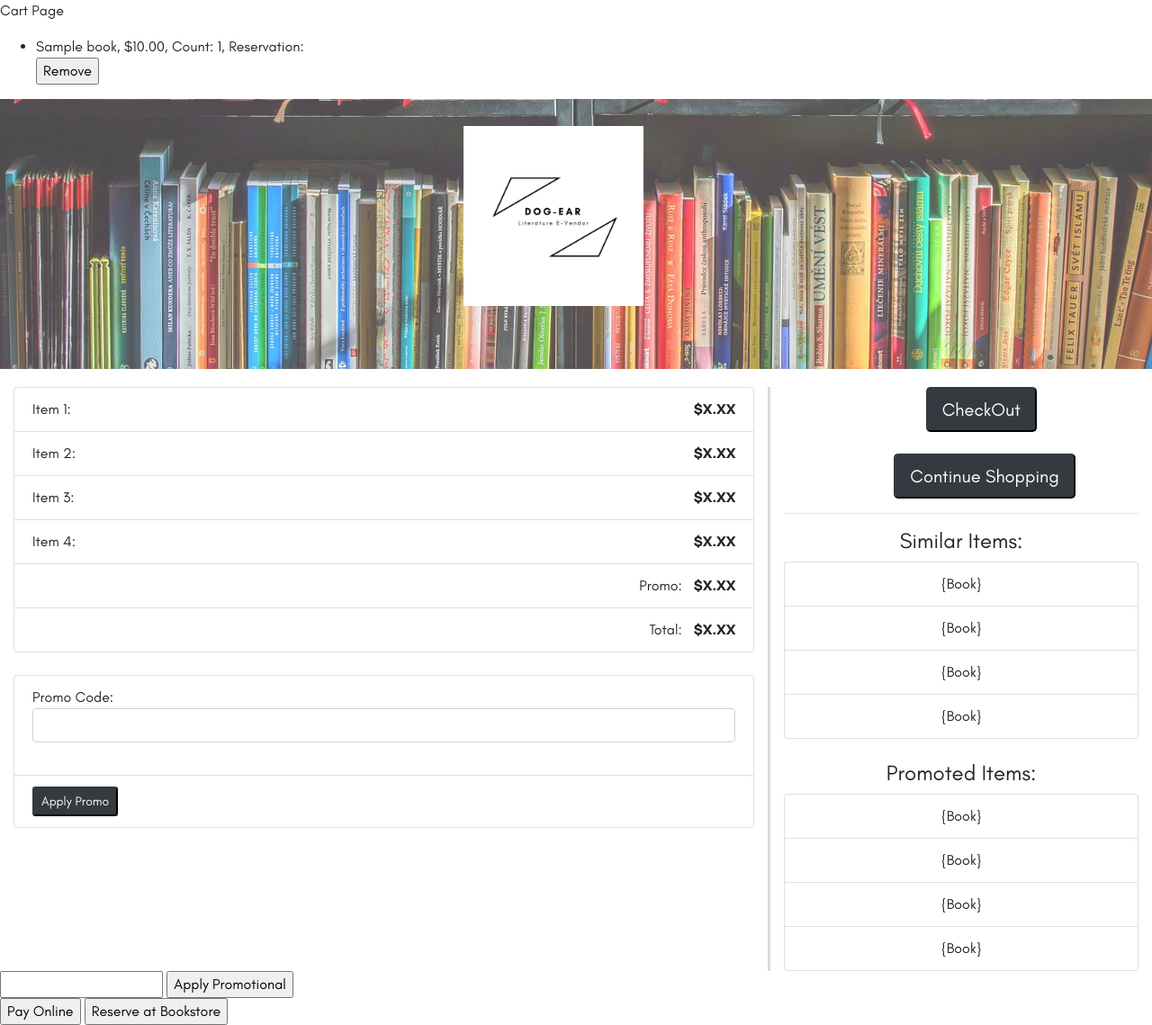
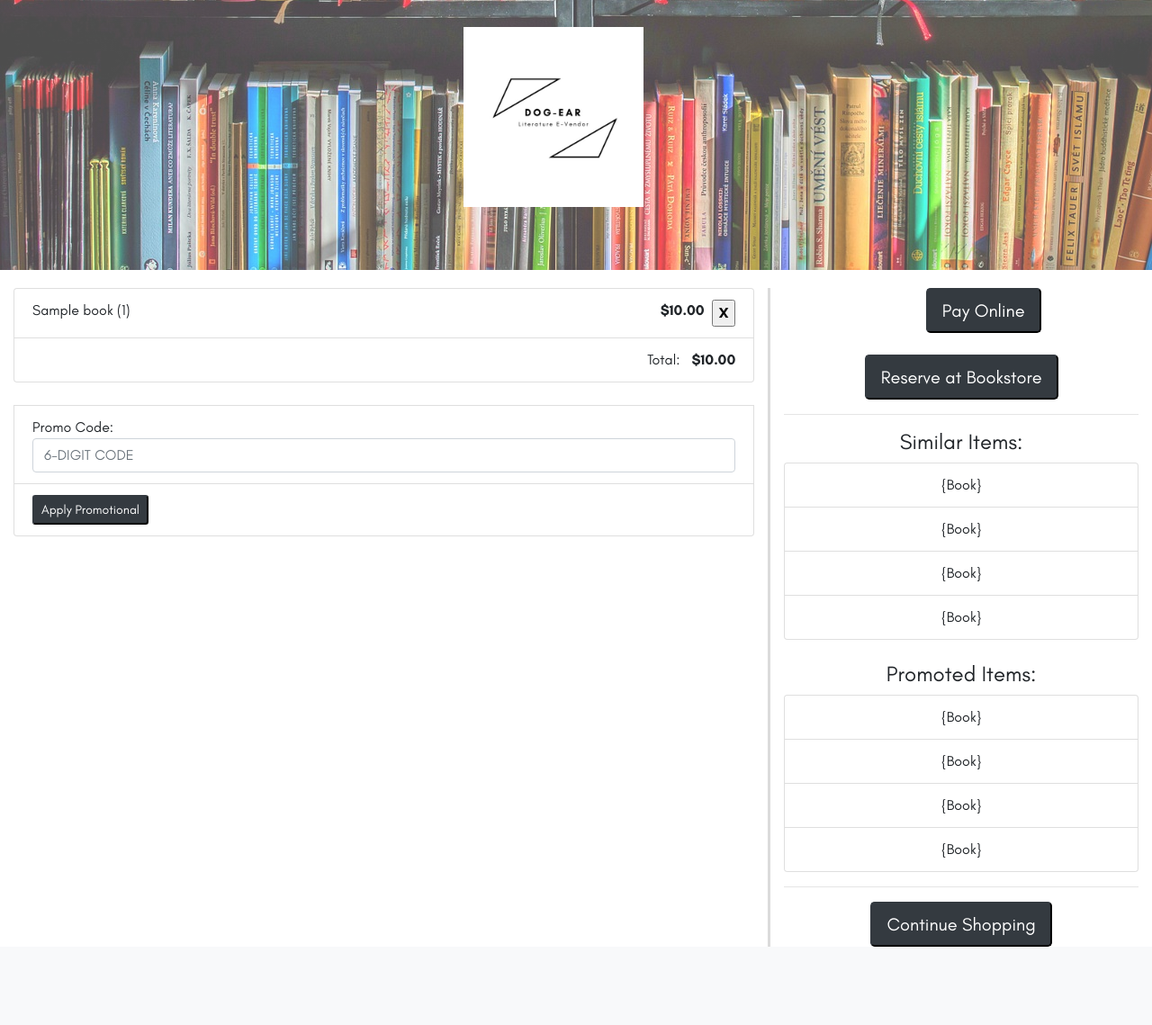
Before and after one commit to dsluo-archive/BookStore, a Django app: page /cart/ in a window 1280 px wide. Shown: the part 56-1195 px from the top of the page at 90% size. After the commit the page ends 1108 px from the top, so only its background shows below. Run offline with Django 3.2, Linux system fonts and the light colour scheme; a user stored in the database is signed in; tables that the repository leaves empty hold one stand-in row (values such as "Sample post"); parts of the project's set-up code (start-up, migrations or seed data) failed here and were passed over; some libraries are stand-ins or nearby versions.

Commit message:
Cart Additions:
cart.css:
  Added an amt_rem class to box Remove and Price together on the right

cart.html:
  Added data population
  Made Promo code form functional
  Modified Checkout to be Pay Online and Reserve at Bookstore to be
    functional with the system
  Moved Continue shopping to the bottom (non functional)

```diff
--- a/static/css/cart.css
+++ b/static/css/cart.css
@@ -20,9 +20,9 @@
 }
 
 #shop {
-    display: block;
+    /* display: block; */
     text-align: center;
-    margin-left: 31%;
+    /* margin-left: 31%; */
 }
 
 #checkout {
@@ -42,6 +42,15 @@
     font-family: GlacialIndifference-bold, sans-serif;
 }
 
+.amt_rem {
+    float: left;
+    font-family: GlacialIndifference-bold, sans-serif;
+}
+
+.remove_form {
+    float: right;
+}
+
 .tot {
     text-align: right;
 }
--- a/templates/cart.html
+++ b/templates/cart.html
@@ -10,19 +10,6 @@
 
 {% block main_content %}
     <!-- send user instance as object, populate the page with it -->
-    <p> Cart Page</p>
-    <ul>
-        {% for item in items %}
-            <li>
-                {{ item.book }}, ${% unit_price item.count item.price %}, Count: {{ item.count }},
-                Reservation: {{ item.reservation }}
-                <form method="post" action="remove/{{ item.book.slug }}/"> {% csrf_token %}
-                    <input type="submit" name="remove-item" value="Remove">
-                </form>
-            </li>
-        {% endfor %}
-    </ul>
-
     <div class="container-fluid banner">
         <div class="row">
             <div class="col">
@@ -33,29 +20,41 @@
     <div class="container-fluid main">
         <div class="row">
             <div class="col-md-8">
-                <form>
-                    <ul class="list-group">
-                        <li class="list-group-item">Item 1: <span class="amt">$X.XX</span></li>
-                        <li class="list-group-item">Item 2: <span class="amt">$X.XX</span></li>
-                        <li class="list-group-item">Item 3: <span class="amt">$X.XX</span></li>
-                        <li class="list-group-item">Item 4: <span class="amt">$X.XX</span></li>
-                        <li class="list-group-item tot">Promo: &nbsp;&nbsp;<span class="amt">$X.XX</span></li>
-                        <li class="list-group-item tot">Total: &nbsp;&nbsp;<span class="amt">$X.XX</span></li>
-                    </ul>
+                <ul class="list-group">
+                    {% for item in items %}
+                        <li class="list-group-item">{{ item }} ({{ item.count }})
+                            <span class="amt">
+                                <span class="amt_rem">${% unit_price item.price item.count %}&nbsp;&nbsp;</span>
+                                <form class="remove_form" method="post" action="remove/{{ item.book.slug }}/"> {% csrf_token %}
+                                    <input type="submit" name="remove-item" value="X">
+                                </form>
+                            </span>
+                        </li>
+                    {% endfor %}
+                    <li class="list-group-item tot">Total: &nbsp;&nbsp;<span class="amt">${% total_price items %}</span></li>
+                </ul>
 
-                    <ul class="list-group promo-contr">
-                        <li class="list-group-item">Promo Code: <input type="text" class="form-control"
-                                                                       name="Promo"/><br></li>
+                <ul class="list-group promo-contr">
+                    <form method="post" action=""> {% csrf_token %}
                         <li class="list-group-item">
-                            <button class="btn-sm btn-dark">Apply Promo</button>
+                            Promo Code: <input type="text" class="form-control" name="promo_code" placeholder="6-DIGIT CODE"/>
                         </li>
-                    </ul>
-                </form>
+
+                        <li class="list-group-item">
+                            <input class="btn-sm btn-dark" type="submit" value="Apply Promotional">
+                        </li>
+                    </form>
+                </ul>
             </div>
             <div class="col-4 sidebar">
-                <button id="checkout" class="btn-lg btn-dark"> CheckOut</button>
-                <br>
-                <button id="shop" class="btn-lg btn-dark"> Continue Shopping</button>
+
+                <form method="post" action="checkout/"> {% csrf_token %}
+                    <span>
+                        <input id="checkout" class="btn-lg btn-dark" type="submit" name="card" value="Pay Online">
+                        <br>
+                        <input id='reserve' class="btn-lg btn-dark" type="submit" name="cash" value="Reserve at Bookstore">
+                    </span>
+                </form>
                 <hr>
 
 
@@ -75,18 +74,11 @@
                     <li class="list-group-item">{Book}</li>
                     <li class="list-group-item">{Book}</li>
                 </ul>
+
+                <hr>
+                <button id="shop" class="btn-lg btn-dark"> Continue Shopping</button>
+
             </div>
         </div>
     </div>
-
-    <form method="post" action=""> {% csrf_token %}
-        <input type="text" name="promo_code" value="{{ current_code }}">
-        <input type="submit" value="Apply Promotional">
-    </form>
-
-    <form method="post" action="checkout/"> {% csrf_token %}
-        <input type="submit" name="card" value="Pay Online">
-        <input type="submit" name="cash" value="Reserve at Bookstore">
-    </form>
-
 {% endblock main_content %}
```
